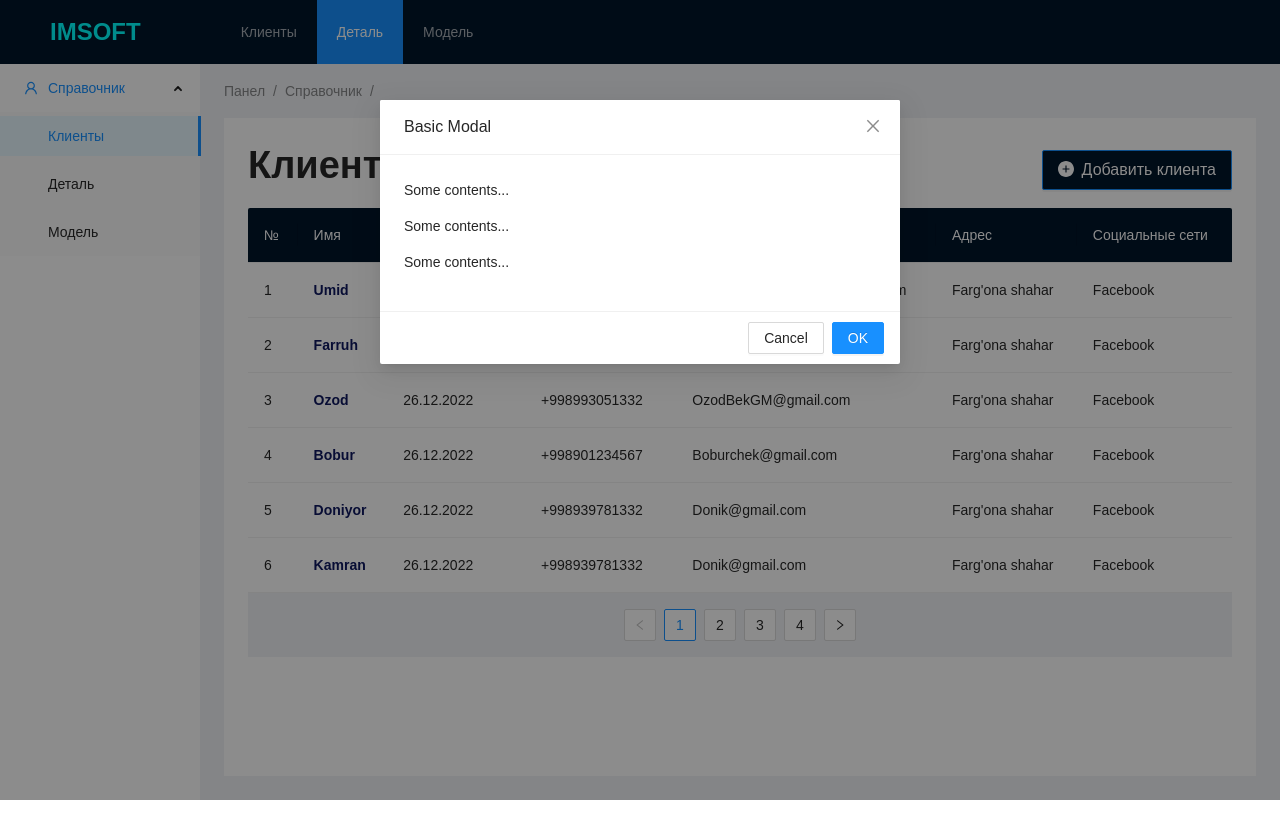
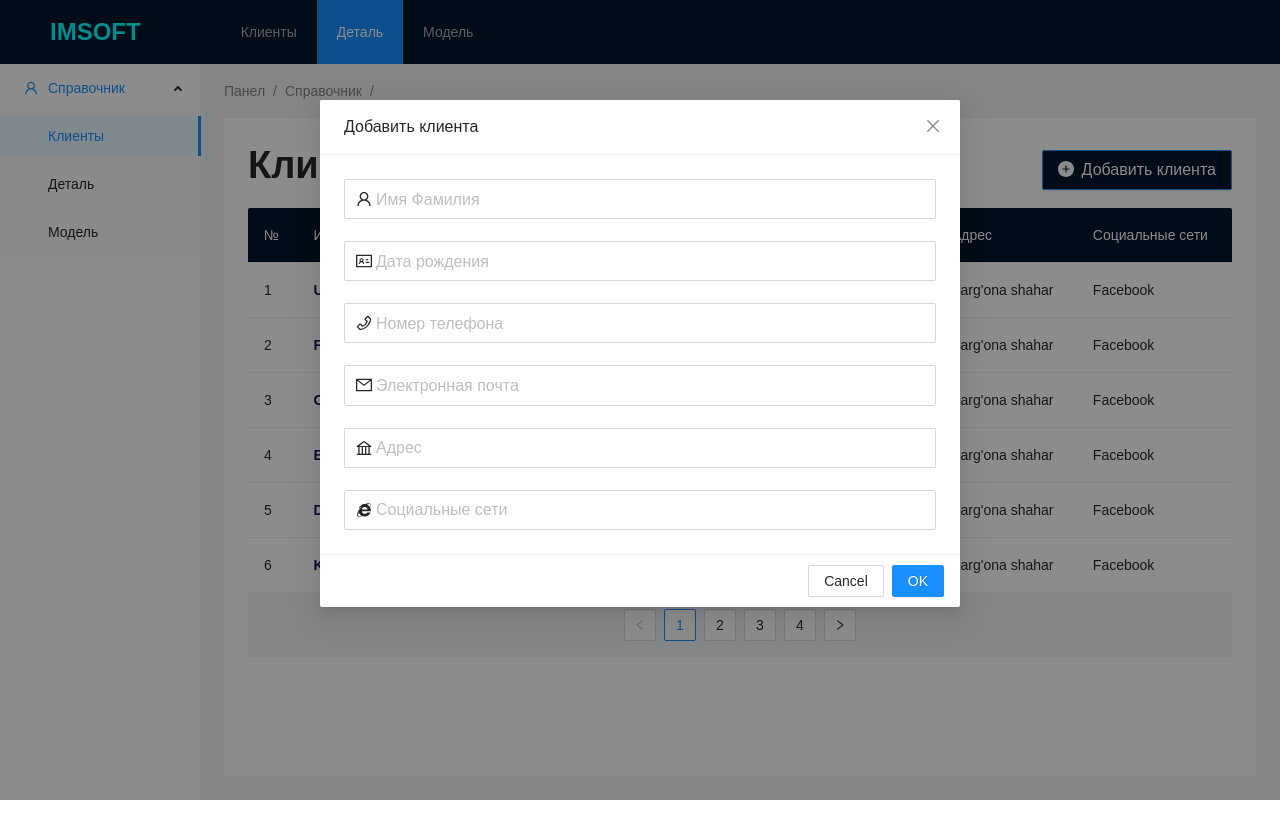
Before and after one commit to hopekayumov/imsoft, a React (Create React App) app: page / in a window 1280 px wide. Both pictures are taken after a click on the button "Добавить клиента". Shown: the top 838 px of the page. Built offline with nearby package versions, Linux system fonts and the light colour scheme.

Commit message:
fix modal

```diff
--- a/src/containers/Clients/Clients.jsx
+++ b/src/containers/Clients/Clients.jsx
@@ -1,8 +1,8 @@
 import { Button, Col, Layout, Row, Typography } from "antd";
 import React, { useState } from "react";
-import { PlusCircleFilled } from "@ant-design/icons/";
-import ClientsTable from "./ClientsTable";
-import Modal from "antd/lib/modal/Modal";
+import ClientsTable from "./components/ClientsTable";
+import { PlusCircleFilled } from "@ant-design/icons";
+import ClientsModal from "./components/ClientsModal";
 
 const Clients = () => {
   const [isModalVisible, setIsModalVisible] = useState(false);
@@ -52,16 +52,11 @@ const Clients = () => {
         <Row>
           <Col xs={24} md={24}>
             <ClientsTable isModalVisible={isModalVisible} />
-            <Modal
-              title="Basic Modal"
-              visible={isModalVisible}
-              onOk={handleOk}
-              onCancel={handleCancel}
-            >
-              <p>Some contents...</p>
-              <p>Some contents...</p>
-              <p>Some contents...</p>
-            </Modal>
+            <ClientsModal
+              handleCancel={handleCancel}
+              handleOk={handleOk}
+              isModalVisible={isModalVisible}
+            />
           </Col>
         </Row>
       </Layout>
--- /dev/null
+++ b/src/containers/Clients/components/ClientsModal.jsx
@@ -0,0 +1,64 @@
+import React from "react";
+import {
+  UserOutlined,
+  IdcardOutlined,
+  PhoneOutlined,
+  MailOutlined,
+  BankOutlined,
+  IeOutlined,
+} from "@ant-design/icons/";
+import Modal from "antd/lib/modal/Modal";
+import Input from "antd/lib/input/Input";
+
+const ClientsModal = ({ handleCancel, handleOk, isModalVisible }) => {
+  return (
+    <>
+      <Modal
+        title="Добавить клиента"
+        visible={isModalVisible}
+        onOk={handleOk}
+        onCancel={handleCancel}
+        width="50%"
+      >
+        <Input
+          placeholder="Имя Фамилия"
+          size="large"
+          prefix={<UserOutlined />}
+        />
+        <br />
+        <br />
+        <Input
+          placeholder="Дата рождения"
+          size="large"
+          prefix={<IdcardOutlined />}
+        />
+        <br />
+        <br />
+        <Input
+          placeholder="Номер телефона"
+          size="large"
+          prefix={<PhoneOutlined />}
+        />
+        <br />
+        <br />
+        <Input
+          placeholder="Электронная почта"
+          size="large"
+          prefix={<MailOutlined />}
+        />
+        <br />
+        <br />
+        <Input placeholder="Адрес" size="large" prefix={<BankOutlined />} />
+        <br />
+        <br />
+        <Input
+          placeholder="Социальные сети"
+          size="large"
+          prefix={<IeOutlined />}
+        />
+      </Modal>
+    </>
+  );
+};
+
+export default ClientsModal;
--- a/src/containers/Clients/ClientsTable.jsx
+++ b/src/containers/Clients/components/ClientsTable.jsx
@@ -1,6 +1,6 @@
 import { Table, Typography } from "antd";
 import React from "react";
-import { clientsData } from "../../data/clientsData";
+import { clientsData } from "../../../data/clientsData";
 
 const columns = [
   {
```
